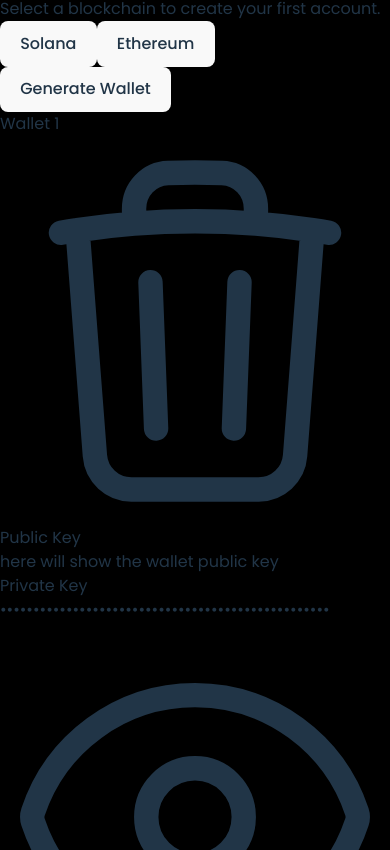
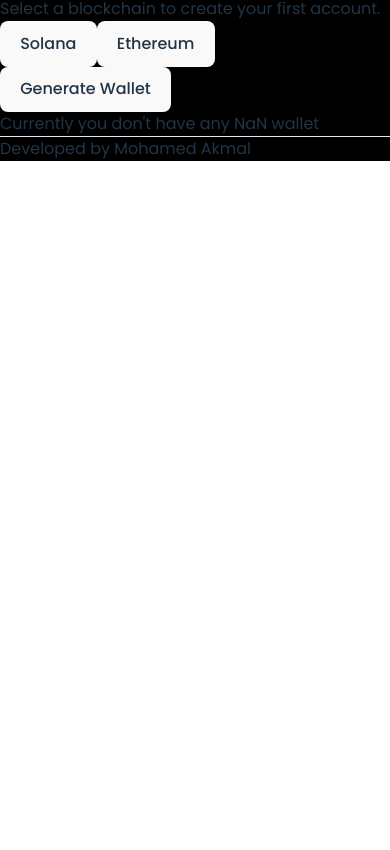
Before and after one commit to Mohamed-akmal0/web-app-wallet, a React (Vite) app: page /home in a window 390 px wide. Shown: the part 874-1724 px from the top of the page. After the commit the page ends 1035 px from the top, so only its background shows below. Built offline with nearby package versions, Linux system fonts and the light colour scheme.

Commit message:
updated home screen condtion, displayed null message in wallet component

```diff
--- a/src/components/wallets/Ethereum.tsx
+++ b/src/components/wallets/Ethereum.tsx
@@ -1,53 +1,16 @@
-import React from "react";
+import { useAppSelector } from "../../redux/store";
+import Wallet from "./Wallet";
 
 const EthereumComponent = () => {
+  //redux
+  const { ethereumAccounts } = useAppSelector((state) => state.user);
+  //functions
+  const handleDeleteWallet = () => {};
   return (
-    <div className="bg-black text-white min-h-screen p-8 mt-10">
-      <h1 className="text-3xl font-bold mb-6">Solana Wallet</h1>
-
-      {/* Add and Clear Buttons */}
-      <div className="flex gap-4 mb-8">
-        <button className="px-4 py-2 bg-white text-black rounded-md">
-          Add Wallet
-        </button>
-        <button className="px-4 py-2 bg-red-600 text-white rounded-md">
-          Clear Wallets
-        </button>
-      </div>
-
-      {/* Wallet Card */}
-      <div className="bg-gray-900 rounded-lg p-6 shadow-lg">
-        <div className="flex justify-between items-center mb-4">
-          <h2 className="text-xl font-semibold">Wallet 1</h2>
-          <button className="text-red-600 hover:text-red-400">
-            {/* Trash icon (optional) */}
-            🗑️
-          </button>
-        </div>
-
-        {/* Public Key */}
-        <div className="mb-4">
-          <h3 className="text-sm font-bold">Public Key</h3>
-          <p className="text-sm">
-            55xveFPdWqsZLjcUN6ewmGY3T4fKiBiXy98DiFymakP8
-          </p>
-        </div>
-
-        {/* Private Key */}
-        <div className="flex items-center">
-          <div className="flex-1">
-            <h3 className="text-sm font-bold">Private Key</h3>
-            <p className="text-sm text-ellipsis overflow-hidden whitespace-nowrap">
-              ••••••••••••••••••••••••••••••••••••••••••••••••••
-            </p>
-          </div>
-          <button className="text-white hover:text-gray-400">
-            {/* Eye icon (optional) */}
-            👁️
-          </button>
-        </div>
-      </div>
-    </div>
+    <Wallet
+      walletData={ethereumAccounts}
+      handleDeletePress={handleDeleteWallet}
+    />
   );
 };
 
--- a/src/components/wallets/Solana.tsx
+++ b/src/components/wallets/Solana.tsx
@@ -1,64 +1,18 @@
-import { useState } from "react";
-import { DeleteIcon, EyeClose, EyeOpen } from "../../assets/icons";
+import { useAppSelector } from "../../redux/store";
+import Wallet from "./Wallet";
 
 const SolanaComponent = () => {
-  //state
-  const [showPrivateKey, setShowPrivateKey] = useState(false);
+  //redux
+  const { solanaAccounts } = useAppSelector((state) => state.user);
+
   //functions
   const handleDeleteWallet = () => {};
 
   return (
-    <div className="bg-black text-white min-h-screen p-8 mt-10">
-      {/* <h1 className="text-3xl font-bold mb-6">Solana Wallet</h1> */}
-
-      {/* Add and Clear Buttons */}
-      {/* <div className="flex gap-4 mb-8">
-        <button className="px-4 py-2 bg-white text-black rounded-md">
-          Add Wallet
-        </button>
-        <button className="px-4 py-2 bg-red-600 text-white rounded-md">
-          Clear Wallets
-        </button>
-      </div> */}
-
-      {/* Wallet Card */}
-      <div className="bg-gray-900 rounded-lg p-6 shadow-lg">
-        <div className="flex justify-between items-center mb-4">
-          <h2 className="text-xl font-semibold">Wallet 1</h2>
-          <div
-            className="text-red-600 hover:text-red-800"
-            onClick={handleDeleteWallet}
-          >
-            <DeleteIcon />
-          </div>
-        </div>
-
-        {/* Public Key */}
-        <div className="mb-4">
-          <h3 className="text-sm font-bold">Public Key</h3>
-          <p className="text-sm">
-            here will show the wallet public key
-          </p>
-        </div>
-
-        {/* Private Key */}
-        <div className="flex items-center">
-          <div className="flex-1">
-            <h3 className="text-sm font-bold">Private Key</h3>
-            <p className="text-sm text-ellipsis overflow-hidden whitespace-nowrap">
-              {/* //TODO: need to conditionally render the private key according user show private key click*/}
-              ••••••••••••••••••••••••••••••••••••••••••••••••••
-            </p>
-          </div>
-          <div
-            className="text-white hover:text-gray-400"
-            onClick={() => setShowPrivateKey(!showPrivateKey)}
-          >
-            {showPrivateKey ? <EyeClose /> : <EyeOpen />}
-          </div>
-        </div>
-      </div>
-    </div>
+    <Wallet
+      handleDeletePress={handleDeleteWallet}
+      walletData={solanaAccounts}
+    />
   );
 };
 
--- /dev/null
+++ b/src/components/wallets/Wallet.tsx
@@ -0,0 +1,82 @@
+import { useState } from "react";
+import { DeleteIcon, EyeClose, EyeOpen } from "../../assets/icons";
+import { useAppSelector } from "../../redux/store";
+
+type WalletComponent = {
+  walletData: null | any[];
+  handleDeletePress: () => void;
+};
+
+const Wallet = ({ handleDeletePress, walletData }: WalletComponent) => {
+
+  //redux
+  const { selectedBlockChain } = useAppSelector((state) => state.user);
+  //state
+  const [showPrivateKey, setShowPrivateKey] = useState(false);
+  return (
+    <div className="bg-black text-white min-h-screen p-8 overflow-hidden">
+      {/* <h1 className="text-3xl font-bold mb-6">Solana Wallet</h1> */}
+
+      {/* Add and Clear Buttons */}
+      {/* <div className="flex gap-4 mb-8">
+      <button className="px-4 py-2 bg-white text-black rounded-md">
+        Add Wallet
+      </button>
+      <button className="px-4 py-2 bg-red-600 text-white rounded-md">
+        Clear Wallets
+      </button>
+    </div> */}
+
+      {/* Wallet Card */}
+      {walletData?.length &&
+        walletData?.map((data, index: number) => {
+          return (
+            <div className="bg-gray-900 rounded-lg p-6 shadow-lg" key={index}>
+              <div className="flex justify-between items-center mb-4">
+                <h2 className="text-xl font-semibold">Wallet {index}</h2>
+                <div
+                  className="text-red-600 hover:text-red-800"
+                  onClick={handleDeletePress}
+                >
+                  <DeleteIcon />
+                </div>
+              </div>
+
+              {/* Public Key */}
+              <div className="mb-4">
+                <h3 className="text-sm font-bold">Public Key</h3>
+                <p className="text-sm">here will show the wallet public key</p>
+              </div>
+
+              {/* Private Key */}
+              <div className="flex items-center">
+                <div className="flex-1">
+                  <h3 className="text-sm font-bold">Private Key</h3>
+                  <p className="text-sm text-ellipsis overflow-hidden whitespace-nowrap">
+                    {/* //TODO: need to conditionally render the private key according user show private key click*/}
+                    ••••••••••••••••••••••••••••••••••••••••••••••••••
+                  </p>
+                </div>
+                <div
+                  className="text-white hover:text-gray-400"
+                  onClick={() => setShowPrivateKey(!showPrivateKey)}
+                >
+                  {showPrivateKey ? <EyeClose /> : <EyeOpen />}
+                </div>
+              </div>
+            </div>
+          );
+        })}
+      {walletData === null && (
+        <div className="flex items-center justify-center mt-10 ">
+          <p className="text-white text-center text-lg sm:text-xl md:text-2xl">
+            Currently you don't have any{" "}
+             {selectedBlockChain?.charAt(0)?.toUpperCase() + selectedBlockChain?.slice(1)} wallet
+          </p>
+        </div>
+      )}
+    </div>
+  );
+};
+
+export default Wallet;
--- a/src/pages/Home.tsx
+++ b/src/pages/Home.tsx
@@ -3,15 +3,17 @@
 import Footer from "../components/Footer";
 import MainHeader from "../components/MainHeader";
 import SolanaComponent from "../components/wallets/Solana";
+import { useAppSelector } from "../redux/store";
+import EthereumComponent from "../components/wallets/Ethereum";
 
 const Home = () => {
+  const {selectedBlockChain} = useAppSelector((state) => state.user)
   return (
     <div className="flex flex-col min-h-screen">
       <Navbar />
       <main className="flex-grow">
         <MainHeader />
-        {/* //TODO: here need to conditionally render the solana and ethereum components */}
-        <SolanaComponent />
+        {selectedBlockChain === "solana"? (<SolanaComponent />) : <EthereumComponent />}
       </main>
       <Footer />
     </div>
--- a/src/redux/features/user.ts
+++ b/src/redux/features/user.ts
@@ -43,6 +43,7 @@
         state.ethereumAccounts.push(action.payload);
       }
     },
+    resetUserState: () => initialState,
   },
 });
 
```
